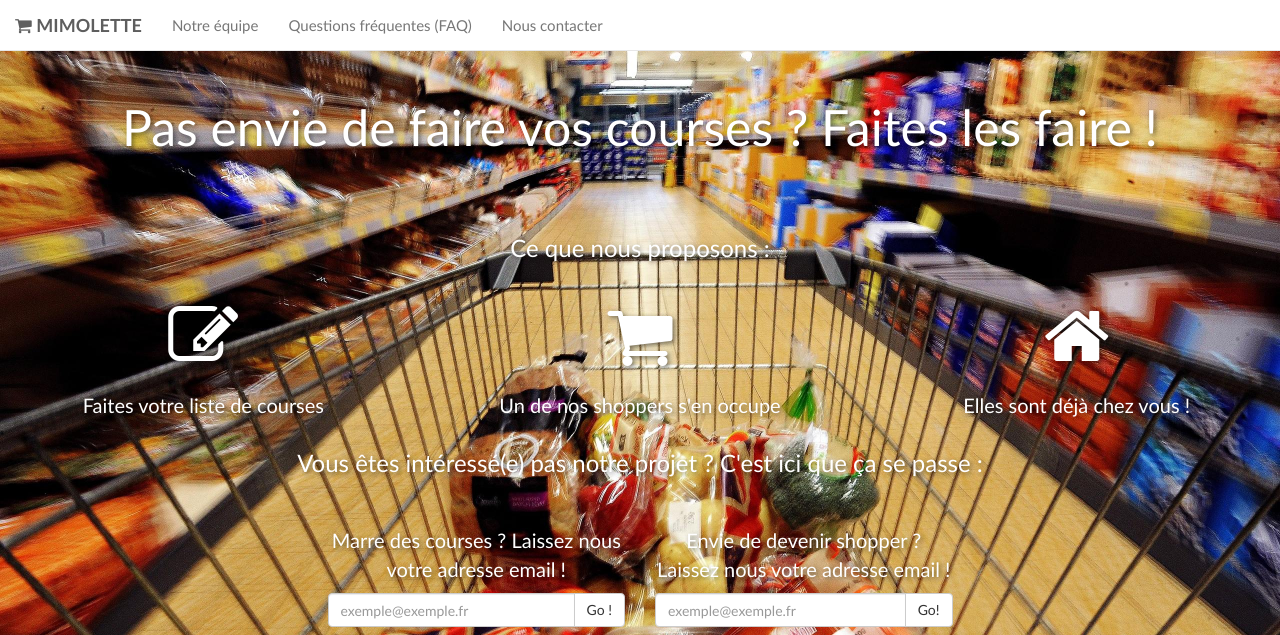
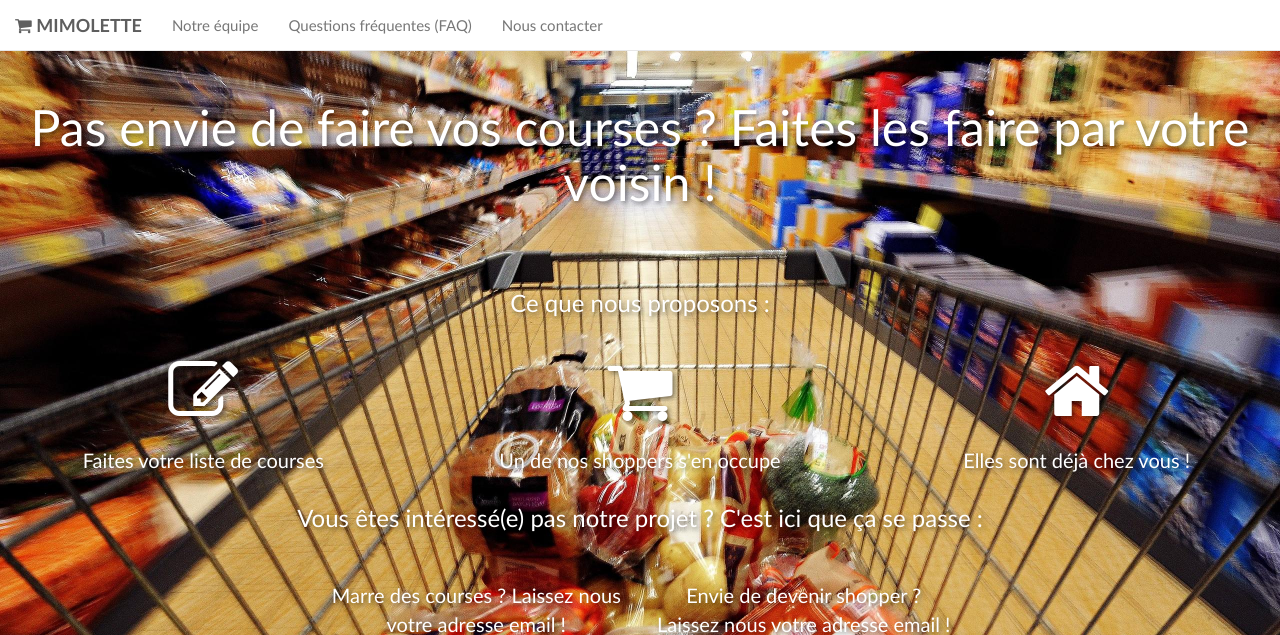
Before and after one commit to Erwanndd/Projet-Mimolette, a plain HTML site: page index.html in a window 1280 px wide. Shown: the top 635 px of the page. Drawn offline with nearby package versions, Linux system fonts and the light colour scheme.

Commit message:
Titre
Titre

```diff
--- a/index.html
+++ b/index.html
@@ -58,7 +58,7 @@
 <div id="wrapper">
 
     <div id="titre">
-    <h2>Pas envie de faire vos courses ? Faites les faire !</h2>
+    <h2>Pas envie de faire vos courses ? Faites les faire par votre voisin !</h2>
     </div>
     <div id="sous-titre">
     <h3>Ce que nous proposons :</h2>
```
